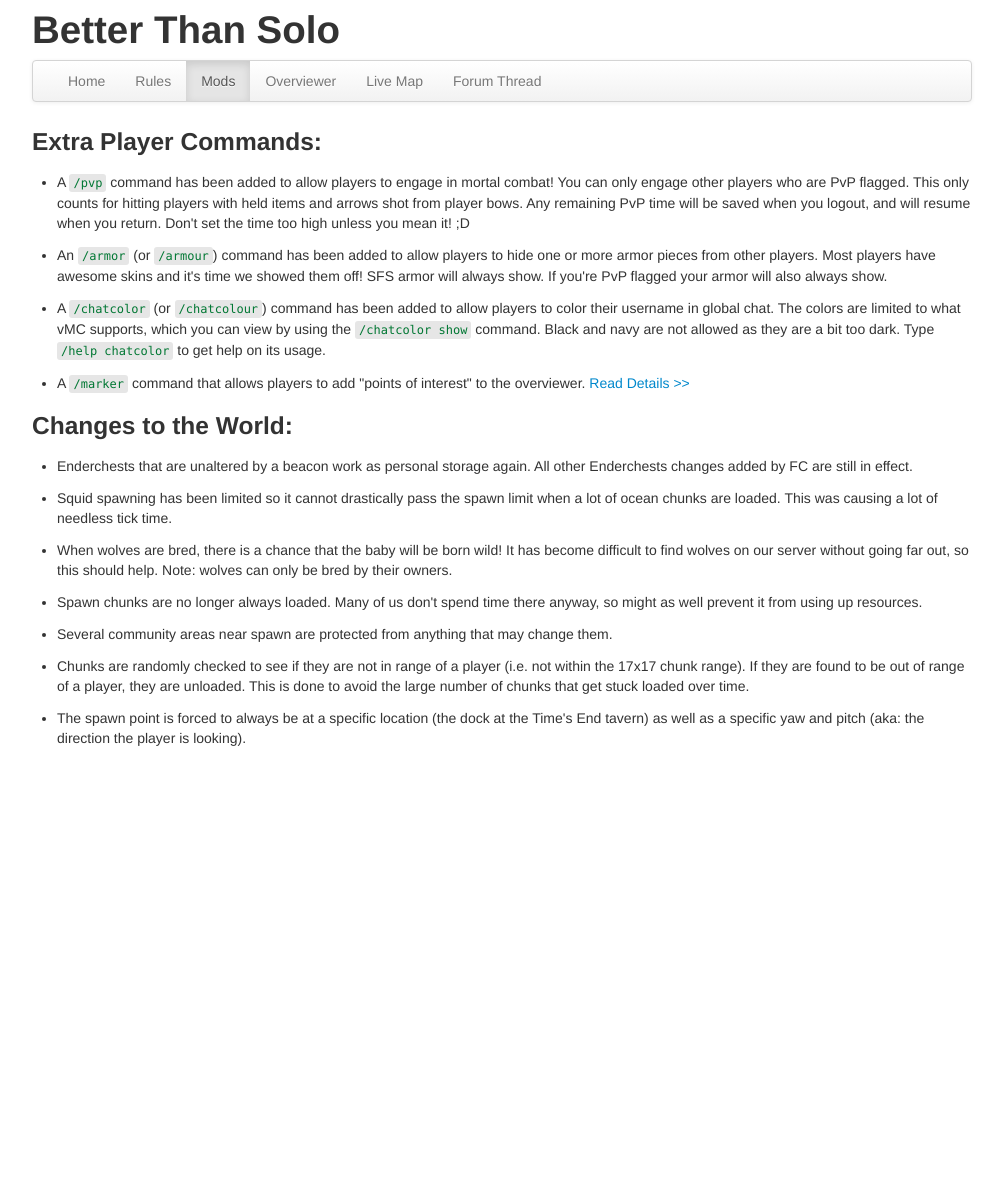
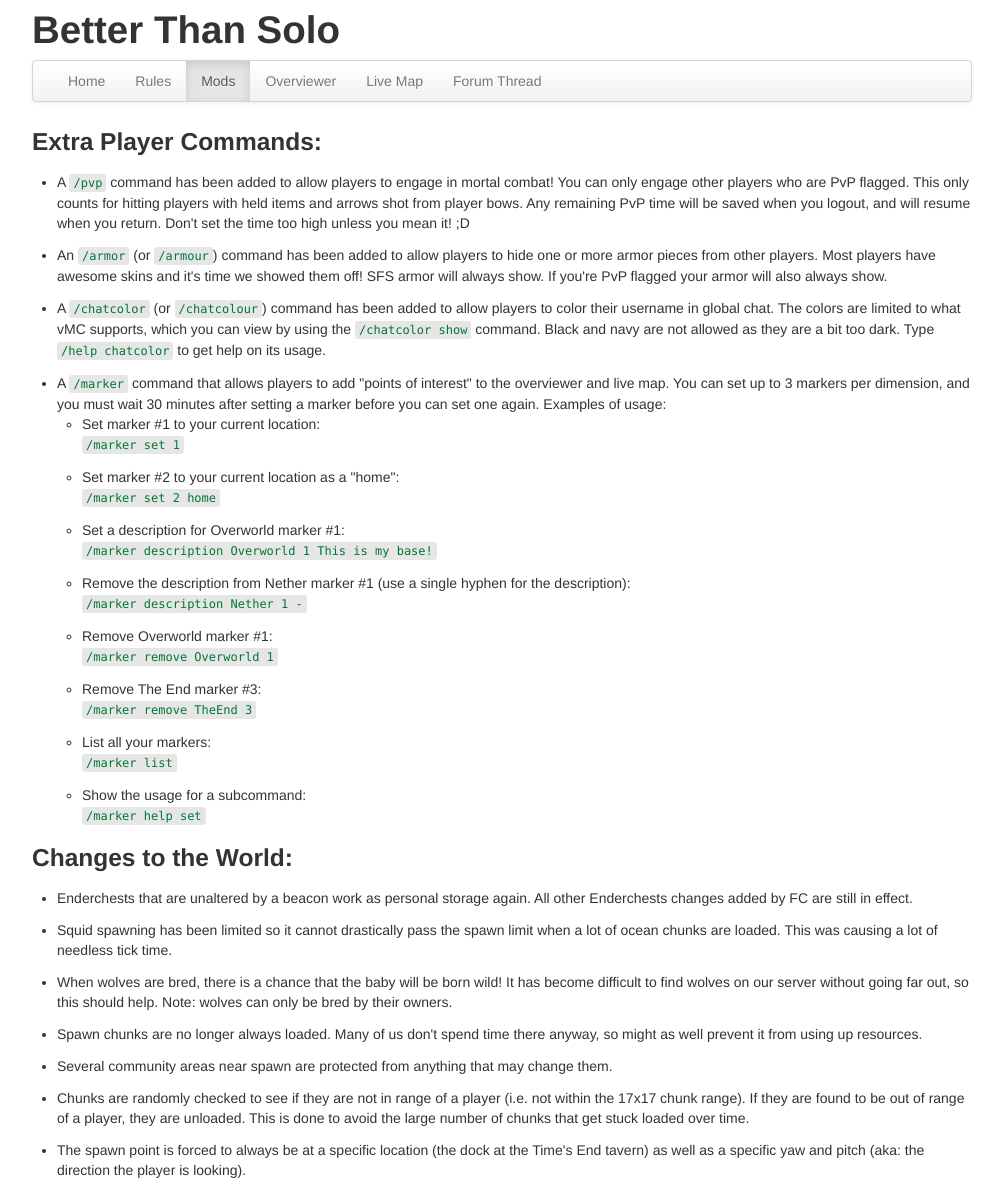
Before and after one commit to btwmodsbiz/betterthansolo, a Jekyll site: the page built from mods.html, in a window 1280 px wide. Shown: the whole page, without its empty margins (138-1141 px from the left). Built offline with Jekyll 4.4.1, drawn with Linux system fonts in a browser that asks for light colours; before the commit the page ends 900 px from its top, so only the background shows below that.

Commit message:
Changed mods.html to include detailed /marker help.

```diff
--- a/mods.html
+++ b/mods.html
@@ -23,7 +23,35 @@ activepage: mods
     a bit too dark. Type <code>/help chatcolor</code> to get help on its usage.</li>
 
     <li>A <code>/marker</code> command that allows players to add "points of interest" to the
-    overviewer. <a href="http://www.sargunster.com/btwforum/viewtopic.php?f=13&t=6122&p=109734#p109734">Read Details &gt;&gt;</a></li>
+    overviewer and live map. You can set up to 3 markers per dimension, and you must wait 30 minutes
+    after setting a marker before you can set one again. Examples of usage:
+
+        <ul class="padded">
+            <li>Set marker #1 to your current location:<br>
+            <code>/marker set 1</code></li>
+
+            <li>Set marker #2 to your current location as a "home":<br>
+            <code>/marker set 2 home</code></li>
+
+            <li>Set a description for Overworld marker #1:<br>
+            <code>/marker description Overworld 1 This is my base!</code></li>
+
+            <li>Remove the description from Nether marker #1 (use a single hyphen for the description):<br>
+            <code>/marker description Nether 1 -</code></li>
+
+            <li>Remove Overworld marker #1:<br>
+            <code>/marker remove Overworld 1</code></li>
+
+            <li>Remove The End marker #3:<br>
+            <code>/marker remove TheEnd 3</code></li>
+
+            <li>List all your markers:<br>
+            <code>/marker list</code></li>
+
+            <li>Show the usage for a subcommand:<br>
+            <code>/marker help set</code></li>
+        </ul>
+    </li>
 </ul>
 
 <h3>Changes to the World:</h3>
```
